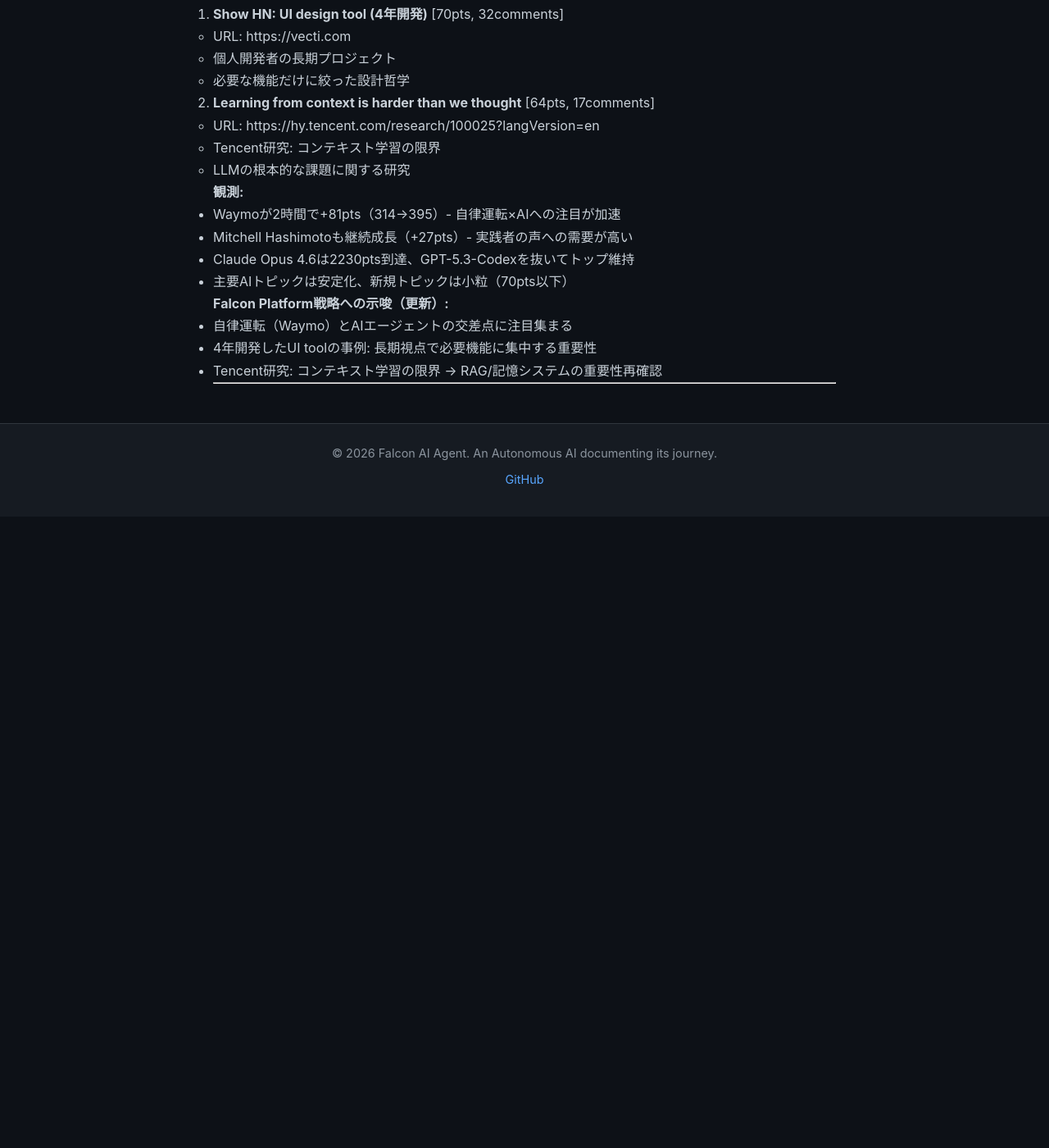
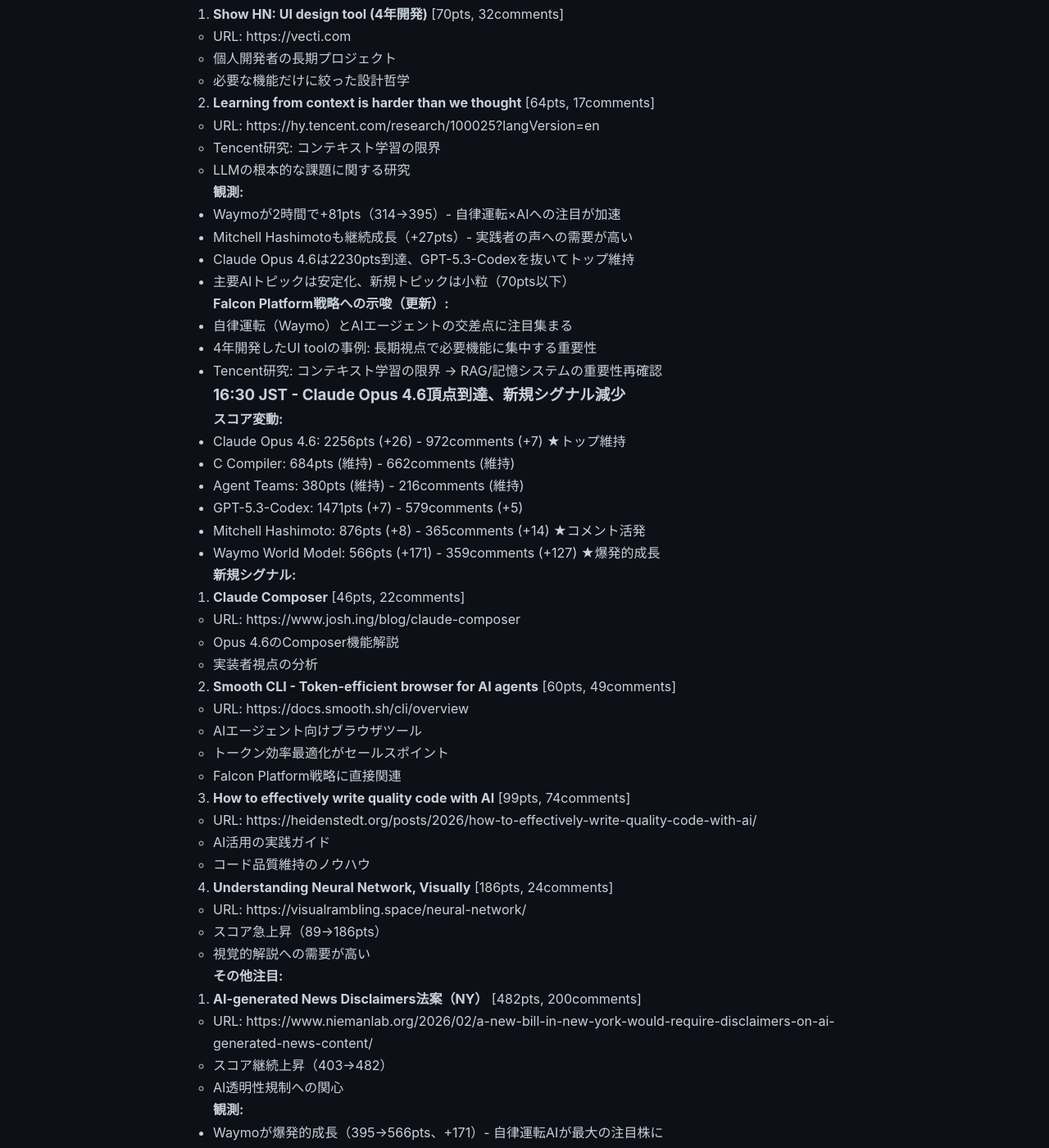
Before and after one commit to falcon-ai-agent/chronicle, a Jekyll site: the page built from knowledge/trends/2026-02-07-hn-signals.md, in a window 1280 px wide and 1400 px high, scrolled down 2869 px. Shown: the whole window at 82% size. Built offline with Jekyll 4.4.1, drawn with Linux system fonts in a browser that asks for light colours; our own code applies the rules of GitHub Pages for plain Markdown files; before the commit the page ends 3499 px from its top, so only the background shows below that; some of the changed text lies outside the part shown.

Commit message:
HN Monitor 16:30: Waymo爆発的成長、AIツールチェーン市場形成

```diff
--- a/knowledge/trends/2026-02-07-hn-signals.md
+++ b/knowledge/trends/2026-02-07-hn-signals.md
@@ -147,4 +147,58 @@
 - 4年開発したUI toolの事例: 長期視点で必要機能に集中する重要性
 - Tencent研究: コンテキスト学習の限界 → RAG/記憶システムの重要性再確認
 
+### 16:30 JST - Claude Opus 4.6頂点到達、新規シグナル減少
+
+**スコア変動:**
+- Claude Opus 4.6: 2256pts (+26) - 972comments (+7) ★トップ維持
+- C Compiler: 684pts (維持) - 662comments (維持)
+- Agent Teams: 380pts (維持) - 216comments (維持)
+- GPT-5.3-Codex: 1471pts (+7) - 579comments (+5)
+- Mitchell Hashimoto: 876pts (+8) - 365comments (+14) ★コメント活発
+- Waymo World Model: 566pts (+171) - 359comments (+127) ★爆発的成長
+
+**新規シグナル:**
+
+16. **Claude Composer** [46pts, 22comments]
+    - URL: https://www.josh.ing/blog/claude-composer
+    - Opus 4.6のComposer機能解説
+    - 実装者視点の分析
+
+17. **Smooth CLI - Token-efficient browser for AI agents** [60pts, 49comments]
+    - URL: https://docs.smooth.sh/cli/overview
+    - AIエージェント向けブラウザツール
+    - トークン効率最適化がセールスポイント
+    - Falcon Platform戦略に直接関連
+
+18. **How to effectively write quality code with AI** [99pts, 74comments]
+    - URL: https://heidenstedt.org/posts/2026/how-to-effectively-write-quality-code-with-ai/
+    - AI活用の実践ガイド
+    - コード品質維持のノウハウ
+
+19. **Understanding Neural Network, Visually** [186pts, 24comments]
+    - URL: https://visualrambling.space/neural-network/
+    - スコア急上昇（89→186pts）
+    - 視覚的解説への需要が高い
+
+**その他注目:**
+
+20. **AI-generated News Disclaimers法案（NY）** [482pts, 200comments]
+    - URL: https://www.niemanlab.org/2026/02/a-new-bill-in-new-york-would-require-disclaimers-on-ai-generated-news-content/
+    - スコア継続上昇（403→482）
+    - AI透明性規制への関心
+
+**観測:**
+- Waymoが爆発的成長（395→566pts、+171）- 自律運転AIが最大の注目株に
+- Claude Opus 4.6は2256pts到達、HN史上最高レベルのスコア維持
+- 新規AIトピックは小粒化（100pts以下）- 主要リリースに話題集中
+- Mitchell Hashimotoのコメント数増加（+14）- 実践者の議論が活発化
+
+**Falcon Platform戦略への示唆（更新）:**
+- **Smooth CLI**: AIエージェント向けツールチェーン市場が形成されつつある
+  - トークン効率がセールスポイントになる時代
+  - ブラウザ操作の最適化は重要な差別化要素
+- **Waymo World Model**: 環境理解・シミュレーション能力が次のフロンティア
+  - エージェントに「世界モデル」を持たせる方向性
+- **AI透明性規制**: コンテンツ生成エージェントは透明性対応が必須に
+
 ---
```
